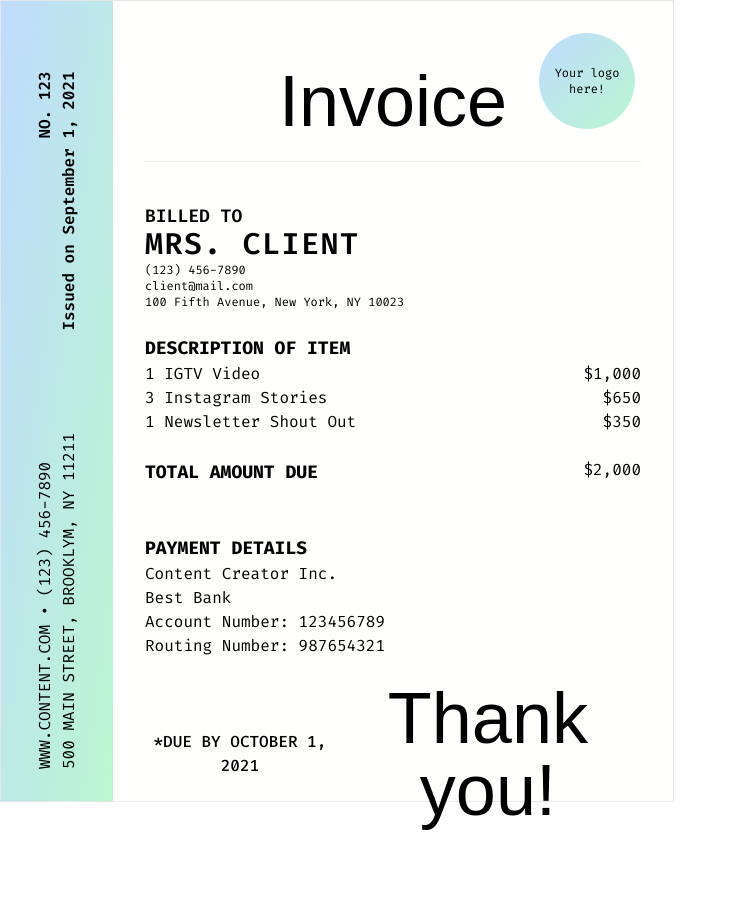
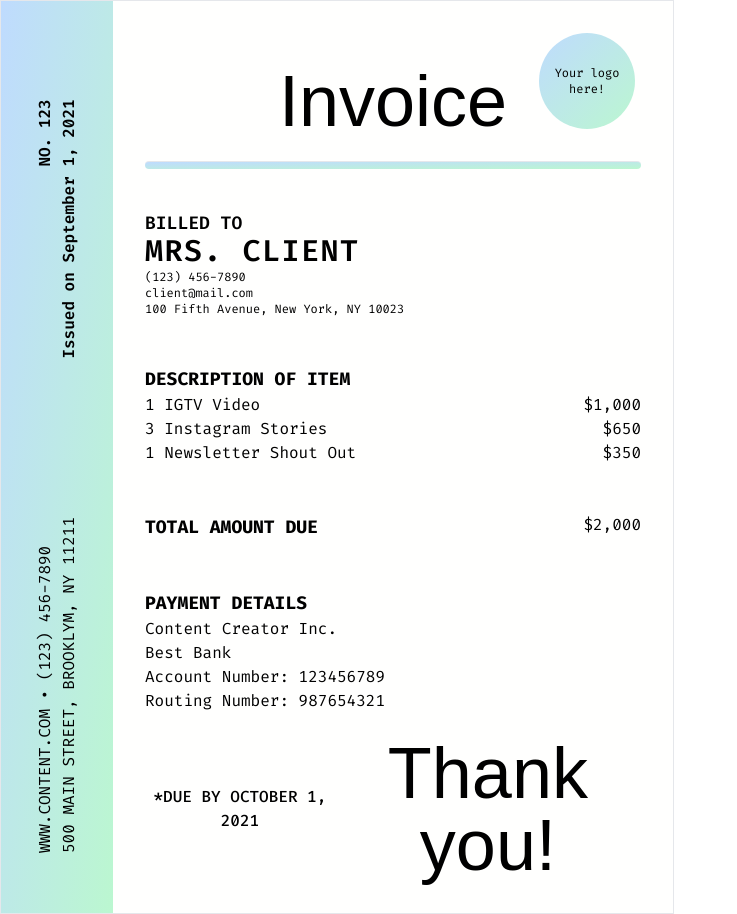
Before and after one commit to bbmcodedotcom/invoice-builder, a Next.js app: page / in a window 1280 px wide. Shown: the whole page, without its empty margins (0-737 px from the left). Before the commit the page ends 830 px from the top, so only its background shows below. Built offline with nearby package versions, Linux system fonts and the light colour scheme; a web font is replaced by a local one.

Commit message:
Update main section height in Home component

```diff
--- a/app/page.tsx
+++ b/app/page.tsx
@@ -33,7 +33,7 @@ export default function Home() {
           <p>500 main street, brooklym, NY 11211</p>
         </div>
       </header>
-      <main className="flex flex-col justify-between h-screen p-8 bg-[#fffffe]">
+      <main className="flex flex-col justify-between min-h-screen p-8 bg-[#fffffe]">
         {/* Header Section */}
         <section className="grid grid-cols-[1fr,auto,1fr] gap-8">
           <div></div>
@@ -58,7 +58,7 @@ export default function Home() {
         </section>
 
         {/* Description Section */}
-        <section>
+        <section className="py-6">
           <h3 className="text-lg font-bold">DESCRIPTION OF ITEM</h3>
           <div className="flex justify-between">
             <p>1 IGTV Video</p>
```
